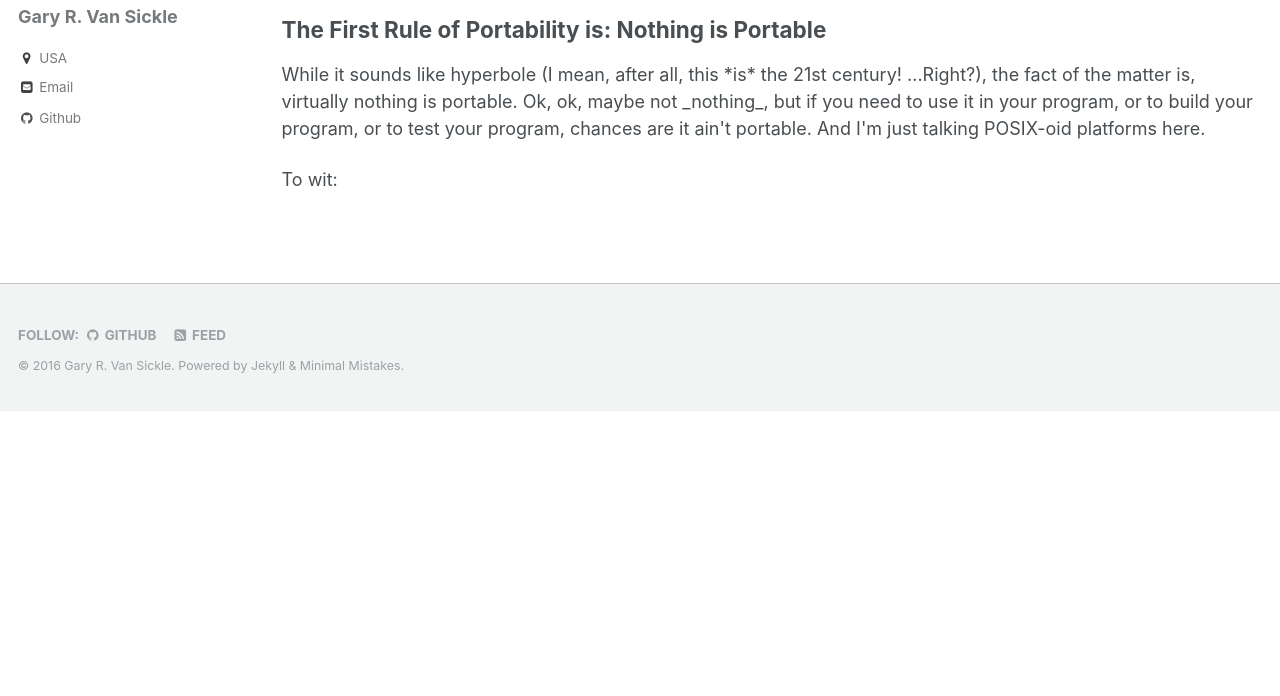
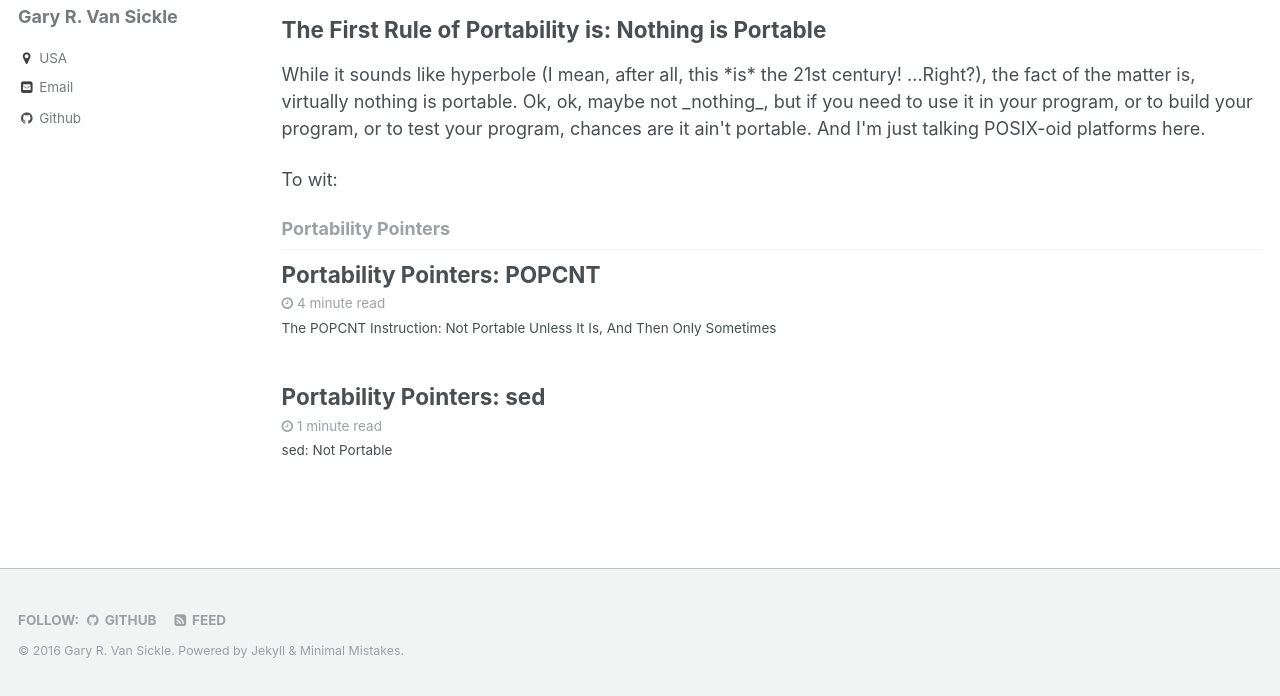
Before and after one commit to gvansickle/ucg, a Jekyll site: the page built from _portability_pointers/index.html, in a window 1280 px wide, cut to the strip 232-928 px from the top of the page. Built offline with Jekyll 4.4.1, drawn with Linux system fonts in a browser that asks for light colours; before the commit the page ends 900 px from its top, so only the background shows below that; some of the changed lines change nothing that is shown.

Commit message:
Interim.

```diff
--- a/_portability_pointers/index.html
+++ b/_portability_pointers/index.html
@@ -15,10 +15,10 @@ your program, or to test your program, chances are it ain't portable.  And I'm j
 
 To wit:
 
-{% comment %}
+
 {% include base_path %}
 
-{% include group-by-array collection=site.posts field="categories" %}
+{% include group-by-array collection=site.portability_pointers field="categories" %}
 
 {% assign category = "Portability Pointers" %}
 {% assign posts = group_items[0] %}
@@ -27,8 +27,9 @@ To wit:
   {% include archive-single.html %}
 {% endfor %}
 
-{% endcomment %}
 
+
+{% comment %}
 <!-- start index.html body -->
 {% include base_path %}
 
@@ -42,3 +43,5 @@ To wit:
 
 {% include paginator.html %}
 <!-- end index.html body -->
+
+{% endcomment %}
```
